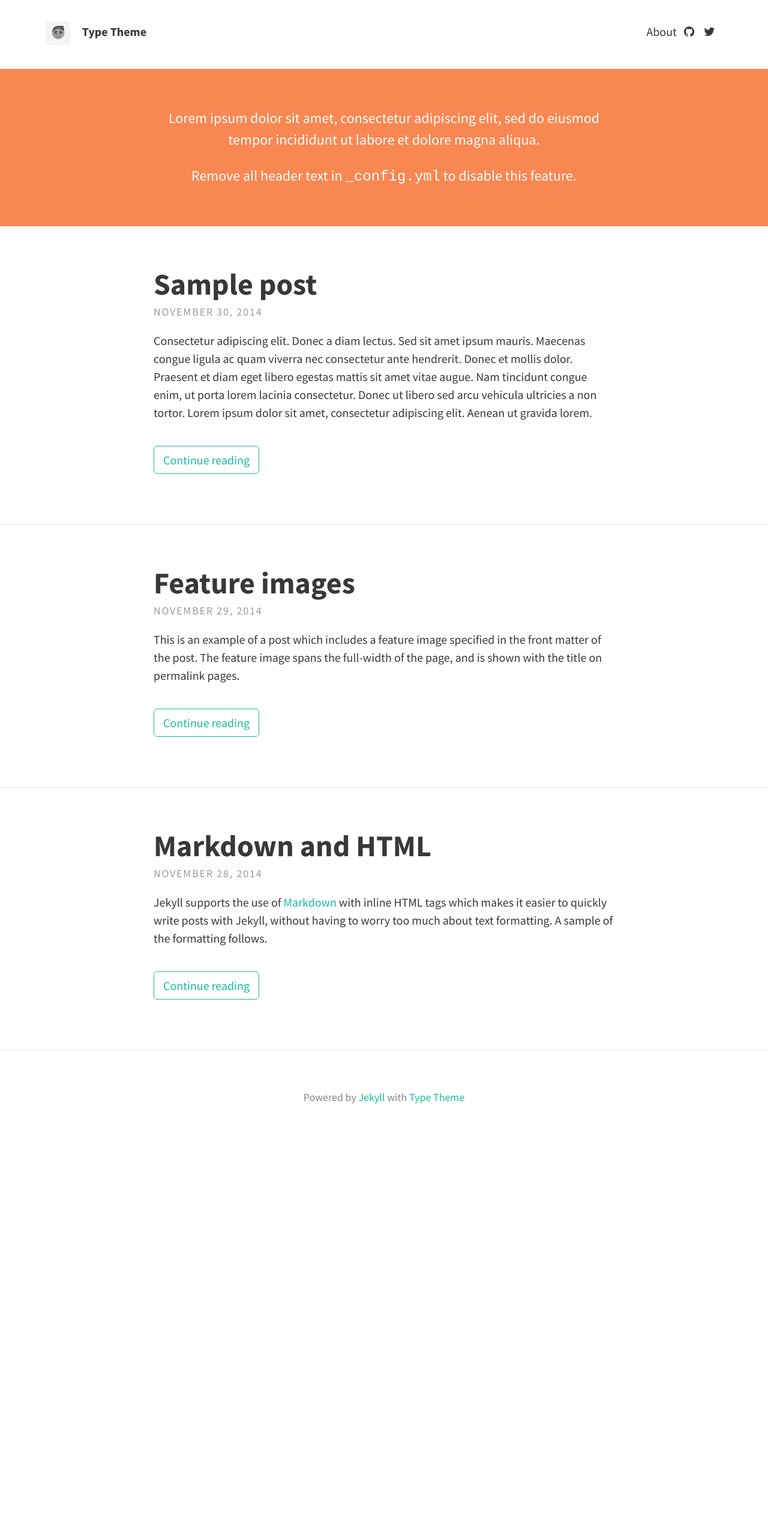
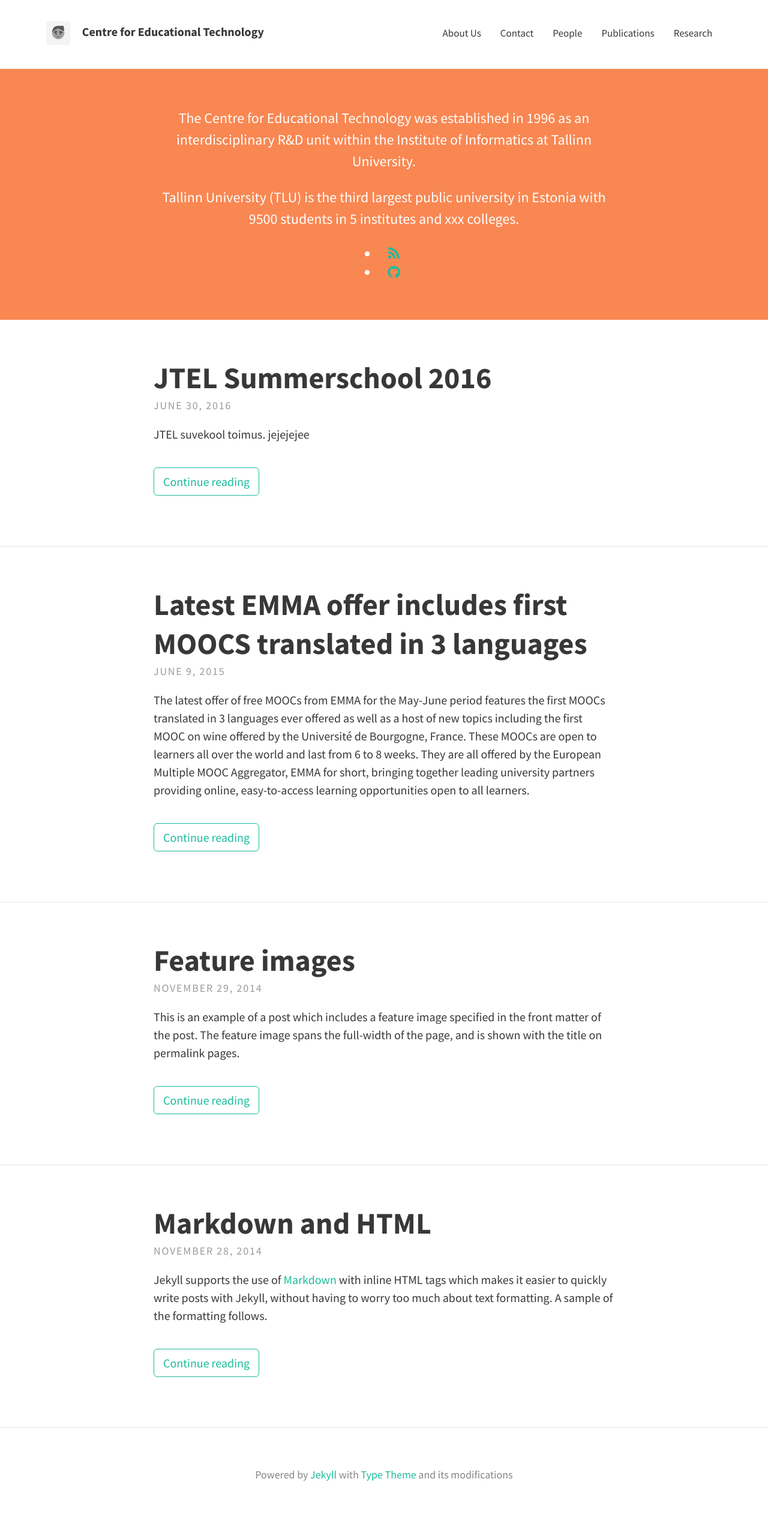
Before and after one commit to centre-for-educational-technology/htk-web, a Jekyll site: the page built from index.html, in a window 1280 px wide. Shown: the whole page at 60% size. Built offline with Jekyll 4.4.1, drawn with Linux system fonts in a browser that asks for light colours; nearby versions of some CDN libraries; the list of posts is cut into pages by our own code; before the commit the page ends 1906 px from its top, so only the background shows below that.

Commit message:
Preliminary content, responsive menu, header tweaks

```diff
--- a/_config.yml
+++ b/_config.yml
@@ -1,33 +1,33 @@
 # SITE CONFIGURATION
 baseurl: "" # the subpath of your site, e.g. /blog/
-url: "http://example.com" # the base hostname & protocol for your site
+url: "http://127.0.0.1:4000" # the base hostname & protocol for your site
 
 # THEME-SPECIFIC CONFIGURATION
 theme:
   # Meta
-  title: Type Theme
+  title: Centre for Educational Technology
   avatar: avatar.png
   gravatar: # Email MD5 hash
-  description: "A website with blog posts and pages" # used by search engines
+  description: "Centre for Educational Technology / DTI / Tallinn University" # used by search engines
 
   # Header and footer text
   header_text: >
-     <p>Lorem ipsum dolor sit amet, consectetur adipiscing elit, sed do eiusmod tempor incididunt ut labore et dolore magna aliqua.</p>
+     <p>The Centre for Educational Technology was established in 1996 as an interdisciplinary R&D unit within the Institute of Informatics at Tallinn University.</p>
 
-     <p>Remove all header text in <code>_config.yml</code> to disable this feature.</p>
+     <p>Tallinn University (TLU) is the third largest public university in Estonia with 9500 students in 5 institutes and xxx colleges.</p>
   header_text_feature_image:
   footer_text: >
-   Powered by <a href="http://jekyllrb.com">Jekyll</a> with <a href="https://rohanchandra.github.io/project/type/">Type Theme</a>
+   Powered by <a href="http://jekyllrb.com">Jekyll</a> with <a href="https://rohanchandra.github.io/project/type/">Type Theme</a> and its modifications
 
   # Icons
-  rss: false
+  rss: true
   email_address: # Full email address, e.g. "sam@example.com"
   behance:
   bitbucket:
   dribbble:
   facebook:
   flickr:
-  github: "rohanchandra/type-theme"
+  github: "centre-for-educational-technology"
   google_plus:
   instagram:
   linkedin:  # Full URL
@@ -37,7 +37,7 @@ theme:
   stack_exchange:  # Full URL
   steam:
   tumblr:
-  twitter: "twitter"
+  twitter: # "twitter"
   wordpress:
   youtube:
 
--- a/_includes/header.html
+++ b/_includes/header.html
@@ -14,7 +14,7 @@
 		</h1>
 	</div>
 	<nav class="site-nav">
-		<ul>
+		<ul class="topnav" id="myTopnav">
 			{% for page in site.pages %}
 			{% if page.title and page.hide != true %}
 			<li>
@@ -24,8 +24,9 @@
 			</li>
 			{% endif %}
 			{% endfor %}
-			<!-- Social icons from Font Awesome, if enabled -->
-			{% include icons.html %}
+			<li class="responsive-menu-icon">
+				<a href="javascript:void(0);" onclick="responsiveMenu()">&#9776;</a>
+			</li>
 		</ul>
 	</nav>
 </header>
--- a/_posts/2014-11-30-sample-post.md
+++ /dev/null
@@ -1,21 +0,0 @@
----
-layout: post
-title: Sample post
----
-Consectetur adipiscing elit. Donec a diam lectus. Sed sit amet ipsum mauris. Maecenas congue ligula ac quam viverra nec consectetur ante hendrerit. Donec et mollis dolor. Praesent et diam eget libero egestas mattis sit amet vitae augue. Nam tincidunt congue enim, ut porta lorem lacinia consectetur. Donec ut libero sed arcu vehicula ultricies a non tortor. Lorem ipsum dolor sit amet, consectetur adipiscing elit. Aenean ut gravida lorem.
-
-* Consectetur adipiscing elit
-* Donec a diam lectus
-* Sed sit amet ipsum mauris
-
-Ut turpis felis, pulvinar a semper sed, adipiscing id dolor. Pellentesque auctor nisi id magna consequat sagittis. Curabitur dapibus enim sit amet elit pharetra tincidunt feugiat nisl imperdiet. Ut convallis libero in urna ultrices accumsan. Donec sed odio eros. Donec viverra mi quis quam pulvinar at malesuada arcu rhoncus. Cum sociis natoque penatibus et magnis dis parturient montes, nascetur ridiculus mus. In rutrum accumsan ultricies. Mauris vitae nisi at sem facilisis semper ac in est.
-
-Nunc diam velit, adipiscing ut tristique vitae, sagittis vel odio. Maecenas convallis ullamcorper ultricies. Curabitur ornare, ligula *semper consectetur sagittis*, nisi diam iaculis velit, id fringilla sem nunc vel mi. Nam dictum, odio nec pretium volutpat, arcu ante placerat erat, non tristique elit urna et turpis. Quisque mi metus, ornare sit amet fermentum et, tincidunt et orci. Fusce eget orci a orci congue vestibulum.
-
-Ut dolor diam, elementum et vestibulum eu, porttitor vel elit. Curabitur venenatis pulvinar tellus gravida ornare. Sed et erat faucibus nunc euismod ultricies ut id justo. Nullam cursus suscipit nisi, et ultrices justo sodales nec. Fusce venenatis facilisis lectus ac semper. Aliquam at massa ipsum. Quisque bibendum purus convallis nulla ultrices ultricies. Nullam aliquam, mi eu aliquam tincidunt, purus velit laoreet tortor, viverra pretium nisi quam vitae mi. Fusce vel volutpat elit. Nam sagittis nisi dui.
-
-> Suspendisse lectus leo, consectetur in tempor sit amet, placerat quis neque
-
-Etiam luctus porttitor lorem, sed suscipit est rutrum non. Curabitur lobortis nisl a enim congue semper. Aenean commodo ultrices imperdiet. Vestibulum ut justo vel sapien venenatis tincidunt.
-
-Phasellus eget dolor sit amet ipsum dapibus condimentum vitae quis lectus. Aliquam ut massa in turpis dapibus convallis. Praesent elit lacus, vestibulum at malesuada et, ornare et est. Ut augue nunc, sodales ut euismod non, adipiscing vitae orci. Mauris ut placerat justo. Mauris in ultricies enim. Quisque nec est eleifend nulla ultrices egestas quis ut quam. Donec sollicitudin lectus a mauris pulvinar id aliquam urna cursus. Cras quis ligula sem, vel elementum mi. Phasellus non ullamcorper urna.
--- /dev/null
+++ b/_posts/2015-06-09-new-emma-moocs.md
@@ -0,0 +1,15 @@
+---
+layout: post
+title: Latest EMMA offer includes first MOOCS translated in 3 languages
+---
+The latest offer of free MOOCs from EMMA for the May-June period features the first MOOCs translated in 3 languages ever offered as well as a host of new topics including the first MOOC on wine offered by the Université de Bourgogne, France. These MOOCs are open to learners all over the world and last from 6 to 8 weeks. They are all offered by the European Multiple MOOC Aggregator, EMMA for short, bringing together leading university partners providing online, easy-to-access learning opportunities open to all learners.
+
+**Upcoming MOOCs:**
+
+* ePortfolio self development study 15 June 2015 / Spanish & English
+* Excel 16 June 2015 / Spanish, Italian & English
+* Search on the Internet 16 June 2015 / Spanish, Italian & English
+
+EMMA is experimental in nature and uses an integrated advanced automatic translation service. Feedback from the wider educational community is always welcome to help us to improve the platform.
+
+EMMA is a 30 month pilot action supported by the European Union. EMMA showcases excellence in innovative teaching methodologies and learning approaches and offers free, open, online courses in multiple languages from different European universities to help preserve Europe’s rich cultural, educational and linguistic heritage and to promote cross- cultural and multi-lingual learning.
--- /dev/null
+++ b/_posts/2016-06-30-jtel-summerschool.md
@@ -0,0 +1,8 @@
+---
+layout: post
+title: JTEL Summerschool 2016
+---
+
+
+
+JTEL suvekool toimus. jejejejee
--- a/_sass/includes/_header.scss
+++ b/_sass/includes/_header.scss
@@ -26,20 +26,39 @@
     line-height: 1.5;
   }
 
-  .site-nav {
-    ul {
+  ul.topnav {
+    list-style-type: none;
     margin: 0;
     padding: 0;
-      list-style: none;
-      line-height: 1.5;
+    overflow: hidden;
+    background-color: #fff;
     float: right;
-      text-align: right;
   }
-    li {
-      display: inline;
+
+  ul.topnav li {
     float: left;
-      margin-right: 0.4em;
   }
+
+  ul.topnav li a {
+    display: inline-block;
+    color: $text-color;
+    text-align: center;
+    padding: 5px 16px;
+    text-decoration: none;
+    transition: 0.3s;
+    font-size: 17px;
+  }
+
+  /* Change background color of links on hover */
+  ul.topnav li a:hover {
+    background-color: #ececec;
+  }
+
+  /* Hide the list item that contains the link that should open and close the topnav on small screens */
+  ul.topnav li.responsive-menu-icon {
+    display: none;
+  }
+
   @media (max-width: 1100px) {
     ul {
       display: inline-block;
@@ -49,5 +68,34 @@
       width: 100%;
     }
   }
+
+  /* When the screen is less than 680 pixels wide, hide all list items, except for the first one ("Home"). Show the list item that contains the link to open and close the topnav (li.responsive-menu-icon) */
+  @media screen and (max-width:680px) {
+    ul.topnav li:not(:first-child) {
+      display: none;
+    }
+
+    ul.topnav li.responsive-menu-icon {
+      float: right;
+      display: inline-block;
     }
   }
+
+  /* The "responsive" class is added to the topnav with JavaScript when the user clicks on the responsive-menu-icon. This class makes the topnav look good on small screens */
+  @media screen and (max-width:680px) {
+    ul.topnav.responsive {position: relative;}
+    ul.topnav.responsive li.responsive-menu-icon {
+      position: absolute;
+      right: 0;
+      top: 0;
+    }
+    ul.topnav.responsive li {
+      float: none;
+      display: inline;
+    }
+    ul.topnav.responsive li a {
+      display: block;
+      text-align: left;
+    }
+  }
+}
--- a/about.md
+++ b/about.md
@@ -1,12 +1,13 @@
 ---
 layout: page
-title: About
+title: About Us
 permalink: /about/
 feature-img: "img/sample_feature_img_2.png"
 ---
 
-Type Theme is a free and open-source theme for [Jekyll](http://jekyllrb.com/), licensed under the MIT License.
 
-Head over to the [theme's documentation](https://rohanchandra.github.io/project/type/) for much more information about Type Theme or to install this theme on your own Jekyll site.
+Centre for Educational Technology is the research centre of the School of Digital Technology, [Tallinn University (TLU)](http://www.tlu.ee). Centre was established more than 20 years ago and is now one of the leading competency-centres in technology-enhanced learning in Estonia.
 
-This file is an example of a page in Jekyll, that automatically shows up in the header navigation, you can delete or modify this file freely.
+Our centre investigates the development, adoption and use of current technologies in several areas of society. Special focus is put on technologies in education (learning environments and learning technologies, game-based learning, location-based technologies for education), information environments and libraries (knowledge management, digital libraries and digital literacies), industry (healthcare, construction etc). In line with our research we focus on the human-computer or the human-information interface with a focus on ubiquitous, mobile, social and semantic technologies to improve user experience.
+
+Research interests of the Centre are strongly associated with the academic study fields of the school: Applied Informatics (link), Digital Learning Ecosystems (link), Human-Computer Interaction (link), Information Sciences (link) and Mathmatics and Didactics of Mathematics).  Centre for Educational Technology is collaborating tightly with the Centre of Excellence in Educational Innovation (leaded by prof Tobias Ley) and Centre of Excellence in Media Innovation and Digital Culture (leaded by associate professor Indrek Ibrus).
--- a/index.html
+++ b/index.html
@@ -7,6 +7,7 @@ layout: default
   <div class="call-out"
   style="background-image: url('{{ site.baseurl }}/{{ site.theme.header_text_feature_image }}')">
     {{ site.theme.header_text }}
+    {% include icons.html %}
   </div>
   {% endif %}
 
--- a/js/katex_init.js
+++ b/js/katex_init.js
@@ -1,4 +1,14 @@
 var elements = document.getElementsByTagName('script')
+
+/* Toggle between adding and removing the "responsive" class to topnav when the user clicks on the icon */
+function responsiveMenu() {
+    var x = document.getElementById("myTopnav");
+    if (x.className === "topnav") {
+        x.className += " responsive";
+    } else {
+        x.className = "topnav";
+    }
+}
 
 Array.prototype.forEach.call(elements, function(element) {
   if (element.type.indexOf('math/tex') != -1) {
--- /dev/null
+++ b/research.md
@@ -0,0 +1,52 @@
+---
+layout: page
+title: Research
+permalink: /research/
+feature-img: "img/sample_feature_img_3.png"
+---
+
+Research activities are tightly related with five academic fields and centre for excellences:
+
+### Applied Informatics
+
+The study area of applied informatics focuses on the problems of introducing IT studies in higher education and applying IT resources in non-IT fields. IT studies encompass both IT and non-IT specialities and works on developing study programmes, as well as analysing and ensuring the quality of the study process (incl. collaborating with alumni and companies).
+
+**Head of Study Area:** Peeter Normak, professor\\
+**E-mail:** peeter.normak@tlu.ee\\
+**Telephone:** +372 640 9423\\
+**Location:** A445
+
+### Digital Learning Ecosystems
+
+Digital Learning Ecosystems focuses on planning, modelling and designing new learning systems with the help of technology. This study area is characterised by interdisciplinarity, connecting informatics (education technologies, human-computer interaction, social and semantic technology), educational sciences (teacher education, study programme development and competence-based education) with applied cognitive psychology, which in turn helps us see the big picture in such social-technical systems in constant dynamic change and development.
+
+**Head of Study Area:** Kai Pata, Senior Research\\
+**E-mail:** kai.pata@tlu.ee\\
+**Telephone:** +372 640 9355\\
+**Location:** A317
+
+### Human-Computer Interaction
+
+Human-Computer Interaction sees interaction design as the main way of enhancing life through research, design and technology. Our work focuses on developing knowledge, skills and technology to help researchers, designers and developers to reach their goals. Various ways and levels of understanding people, design processes and technology are vital to us.
+
+**Head of Study Area:** David Lamas, professor of HCI\\
+**E-mail:** david.lamas@tlu.ee\\
+**Location:** A422
+
+### Information Sciences
+
+Information Sciences focuses on promoting the research, development and studies in information management, information behaviour, digital competences, digital libraries, digital humanities, digital cultural heritage, electronic publishing and electronic document and archive management. The goal of this area is to enhance and develop study programmes that would help Estonian and foreign students to obtain a degree based on information sciences on all levels that would be on a high level, internationally competitive and would serve the needs of the society. According to negotiations between the Ministry of Education and Research and Estonian Universities, the Information Sciences academic field is co-responsible for developing the area of information sciences in Estonia. The mission of this academic field is to support the sustainable development on Estonia through helping information science professionals and researchers, applying research, societal thought exchange and promoting academic partnerships.
+
+**Head of Study Area:** Sirje Virkus, professor\\
+**E-mail:** sirje.virkus@tlu.ee\\
+**Telephone:** +372 619 9582\\
+**Location:** S308
+
+### Mathmatics and Didactics of Mathematics
+
+This area works with topological algebra, summarising methods and convergence of functions.
+
+**Head of Academic Direction:** Madis Lepik, Associate Professor of Didactics of Mathematics\\
+**E-mail:** madis.lepik@tlu.ee\\
+**Telephone:** +372 640 9429\\
+**Location:** A415
```
Also changed, not shown: contact.md (added, +28 -0 lines), people.md (added, +32 -0 lines), publications.md (added, +8 -0 lines), img/sample_feature_img_2.png. Lines whose indentation alone changed are shown as unchanged.
